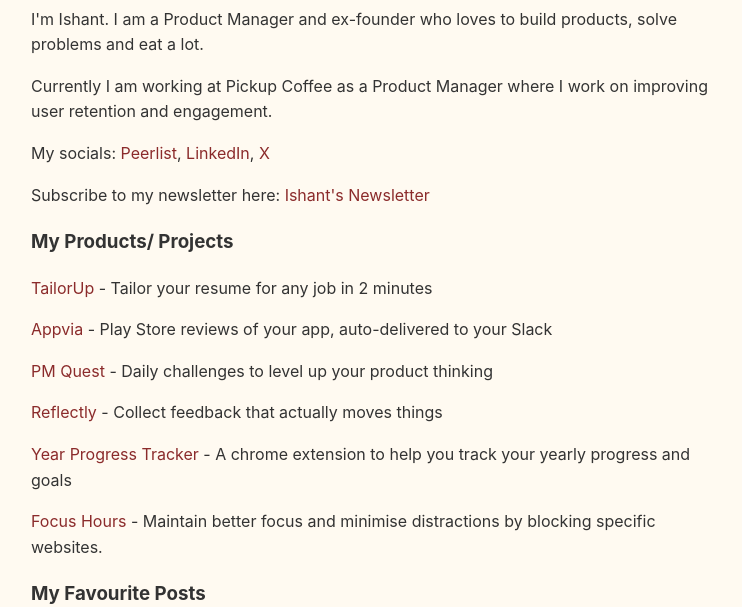
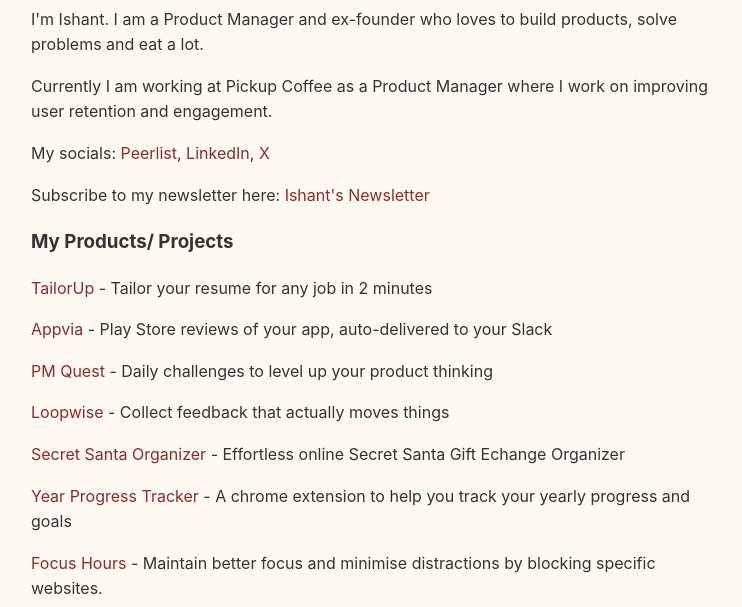
Before and after one commit to ishantjuyal/blog, an Astro site: page / in a window 1280 px wide. Shown: the part 193-800 px from the top of the page, without its empty margins (269-1011 px from the left). Built offline with nearby package versions, Linux system fonts and the light colour scheme; Astro itself is replaced by a stand-in of ours.

Commit message:
Added project

```diff
--- a/src/pages/index.astro
+++ b/src/pages/index.astro
@@ -12,7 +12,8 @@ const projects = [
     { name: 'TailorUp', url: 'https://tailorup.vercel.app/', description: 'Tailor your resume for any job in 2 minutes' },
     { name: 'Appvia', url: 'https://www.appvia.live/', description: 'Play Store reviews of your app, auto-delivered to your Slack' },
     { name: 'PM Quest', url: 'https://pmquest.ishantjuyal.com/', description: 'Daily challenges to level up your product thinking' },
-    { name: 'Reflectly', url: 'https://reflectly-delta.vercel.app/', description: 'Collect feedback that actually moves things' },
+    { name: 'Loopwise', url: 'https://www.loopwise.live/', description: 'Collect feedback that actually moves things' },
+    { name: 'Secret Santa Organizer', url: 'https://www.secretsanta.world/', description: 'Effortless online Secret Santa Gift Echange Organizer' },
     { name: 'Year Progress Tracker', url: 'https://chromewebstore.google.com/detail/acdnmoeegibdamcidkjohklcnnhghfdf?utm_source=item-share-cb', description: 'A chrome extension to help you track your yearly progress and goals' },
     { name: 'Focus Hours', url: 'https://chromewebstore.google.com/detail/focus-hours/ogldhbljdkjlcmlfhlebfbfnonlahflh?authuser=0&hl=en-GB', description: 'Maintain better focus and minimise distractions by blocking specific websites.' },
 ];
```
